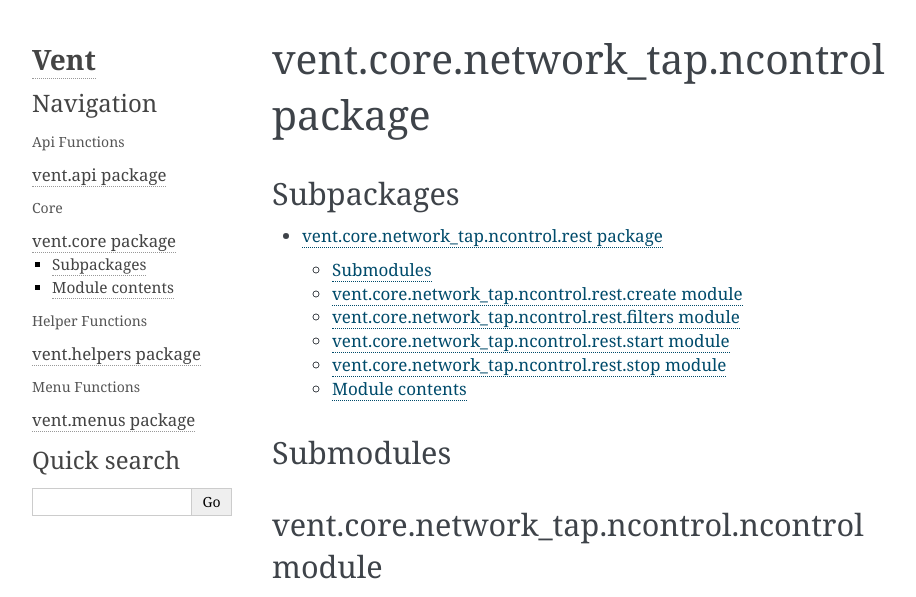
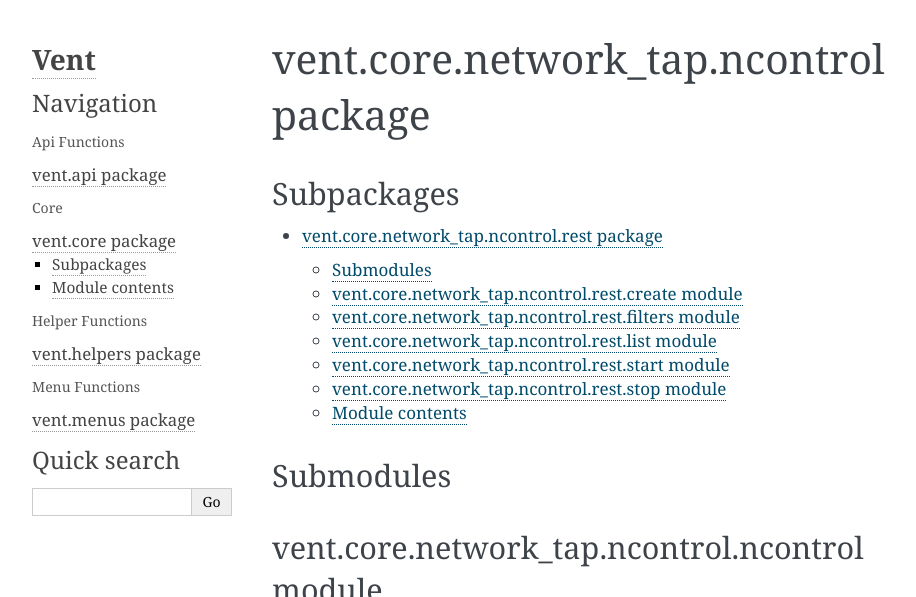
Before and after one commit to CyberReboot/vent, a Sphinx documentation site: the page built from docs/source/vent.core.network_tap.ncontrol.rst, in a window 1280 px wide. Shown: the top 597 px of the page, without its empty margins (148-1064 px from the left). Built offline with Sphinx 7.4.7, drawn with Linux system fonts in a browser that asks for light colours; pages that are not in the unit, such as notebooks, are missing from menus; grey boxes are pictures that could not be loaded.

Commit message:
added list

```diff
--- a/docs/source/vent.core.network_tap.ncontrol.rest.rst
+++ b/docs/source/vent.core.network_tap.ncontrol.rest.rst
@@ -16,6 +16,14 @@
 --------------------------------------------------------
 
 .. automodule:: vent.core.network_tap.ncontrol.rest.filters
+    :members:
+    :undoc-members:
+    :show-inheritance:
+
+vent\.core\.network\_tap\.ncontrol\.rest\.list module
+-----------------------------------------------------
+
+.. automodule:: vent.core.network_tap.ncontrol.rest.list
     :members:
     :undoc-members:
     :show-inheritance:
```
Also changed, not shown: 1 other file.
